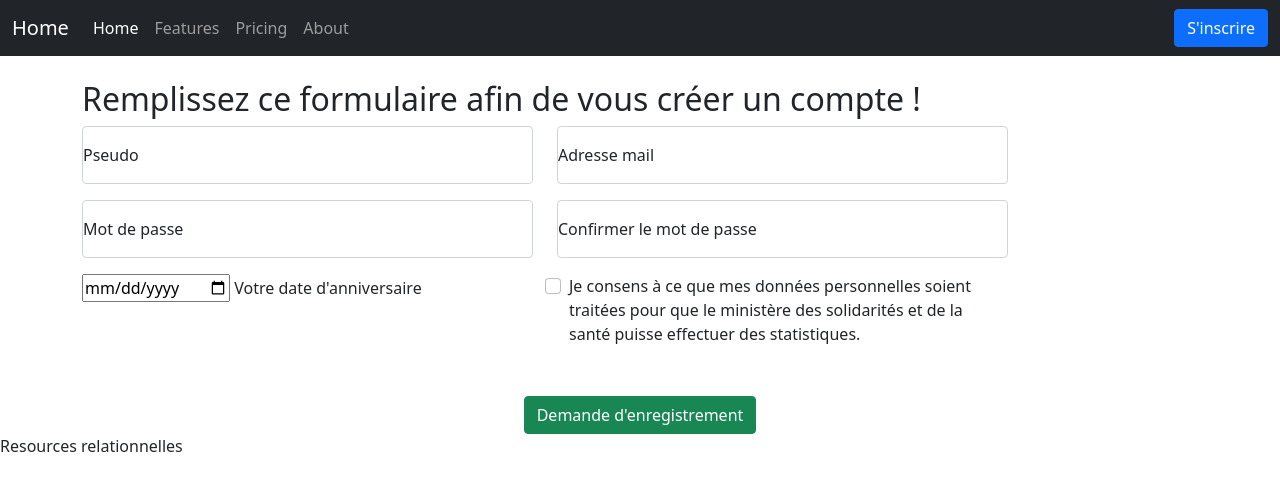
After one commit to DUSSARTLuke/Ressources_Relationnelles, a Symfony app: template templates/pages/Inscription/creationCompte.html.twig in a window 1280 px wide. The commit adds this page. Shown: the top 491 px of the page. Run offline with Twig, Linux system fonts and the light colour scheme; the template is opened without the code that fills it, so the values that code supplies are empty; form fields are guessed from the names that the template uses; some libraries are stand-ins or nearby versions.

Commit message:
inscription finie sauf envoie mail

```diff
--- a/assets/app.js
+++ b/assets/app.js
@@ -7,7 +7,7 @@
 
 // any CSS you import will output into a single css file (app.scss in this case)
 import './styles/app.scss';
-import './styles/bootstrap.min.css';
+// import './styles/bootstrap.min.css';
 
 // start the Stimulus application
-import './bootstrap';
+// import './bootstrap';
--- a/assets/styles/app.scss
+++ b/assets/styles/app.scss
@@ -1 +1,2 @@
+@import "bootstrap.min.css";
 @import './commons/body';
--- a/migrations/Version20220128142441.php
+++ b/migrations/Version20220222125719.php
@@ -10,7 +10,7 @@
 /**
  * Auto-generated Migration: Please modify to your needs!
  */
-final class Version20220128142441 extends AbstractMigration
+final class Version20220222125719 extends AbstractMigration
 {
     public function getDescription(): string
     {
@@ -27,7 +27,7 @@
         $this->addSql('CREATE TABLE relation_type (id INT AUTO_INCREMENT NOT NULL, name VARCHAR(80) NOT NULL, PRIMARY KEY(id)) DEFAULT CHARACTER SET utf8mb4 COLLATE `utf8mb4_unicode_ci` ENGINE = InnoDB');
         $this->addSql('CREATE TABLE resource (id INT AUTO_INCREMENT NOT NULL, category_id INT NOT NULL, created_by INT NOT NULL, name VARCHAR(255) NOT NULL, content LONGTEXT NOT NULL, status ENUM(\'CR\', \'WA\', \'PU\', \'DE\') DEFAULT \'CR\' NOT NULL COMMENT \'(DC2Type:ResourceStatusType)\', resource_type ENUM(\'GA\', \'AR\', \'CH\', \'PC\', \'WO\', \'RS\', \'OG\', \'VI\') NOT NULL COMMENT \'(DC2Type:ResourceType)\', created_at DATETIME NOT NULL, updated_at DATETIME NOT NULL, INDEX IDX_BC91F41612469DE2 (category_id), INDEX IDX_BC91F416DE12AB56 (created_by), PRIMARY KEY(id)) DEFAULT CHARACTER SET utf8mb4 COLLATE `utf8mb4_unicode_ci` ENGINE = InnoDB');
         $this->addSql('CREATE TABLE resource_relation_type (resource_id INT NOT NULL, relation_type_id INT NOT NULL, INDEX IDX_7218726289329D25 (resource_id), INDEX IDX_72187262DC379EE2 (relation_type_id), PRIMARY KEY(resource_id, relation_type_id)) DEFAULT CHARACTER SET utf8mb4 COLLATE `utf8mb4_unicode_ci` ENGINE = InnoDB');
-        $this->addSql('CREATE TABLE `user` (id INT AUTO_INCREMENT NOT NULL, username VARCHAR(180) NOT NULL, email VARCHAR(45) NOT NULL, address1 VARCHAR(150) DEFAULT NULL, address2 VARCHAR(150) DEFAULT NULL, postal_code VARCHAR(5) DEFAULT NULL, city VARCHAR(50) DEFAULT NULL, birthday DATETIME NOT NULL, social_situation VARCHAR(45) DEFAULT NULL, roles LONGTEXT NOT NULL COMMENT \'(DC2Type:json)\', password VARCHAR(255) NOT NULL, created_at DATETIME NOT NULL, is_active TINYINT(1) NOT NULL, is_rgpd TINYINT(1) NOT NULL, UNIQUE INDEX UNIQ_8D93D649F85E0677 (username), PRIMARY KEY(id)) DEFAULT CHARACTER SET utf8mb4 COLLATE `utf8mb4_unicode_ci` ENGINE = InnoDB');
+        $this->addSql('CREATE TABLE `user` (id INT AUTO_INCREMENT NOT NULL, username VARCHAR(180) NOT NULL, email VARCHAR(45) NOT NULL, address1 VARCHAR(150) DEFAULT NULL, address2 VARCHAR(150) DEFAULT NULL, postal_code VARCHAR(5) DEFAULT NULL, city VARCHAR(50) DEFAULT NULL, birthday DATETIME NOT NULL, social_situation VARCHAR(45) DEFAULT NULL, roles LONGTEXT NOT NULL COMMENT \'(DC2Type:json)\', password VARCHAR(255) NOT NULL, conf_password VARCHAR(255) NOT NULL, created_at DATETIME NOT NULL, is_active TINYINT(1) NOT NULL, is_rgpd TINYINT(1) NOT NULL, UNIQUE INDEX UNIQ_8D93D649F85E0677 (username), PRIMARY KEY(id)) DEFAULT CHARACTER SET utf8mb4 COLLATE `utf8mb4_unicode_ci` ENGINE = InnoDB');
         $this->addSql('ALTER TABLE comment ADD CONSTRAINT FK_9474526CA76ED395 FOREIGN KEY (user_id) REFERENCES `user` (id)');
         $this->addSql('ALTER TABLE comment ADD CONSTRAINT FK_9474526C89329D25 FOREIGN KEY (resource_id) REFERENCES resource (id)');
         $this->addSql('ALTER TABLE favorite ADD CONSTRAINT FK_68C58ED9A76ED395 FOREIGN KEY (user_id) REFERENCES `user` (id)');
--- a/src/Factory/UserFactory.php
+++ b/src/Factory/UserFactory.php
@@ -106,6 +106,7 @@
             ->setBirthday($user['birthday'])
             ->setRoles($user['roles'])
             ->setPassword($this->userPasswordEncoder->encodePassword($userReturn, $user['password']))
+            ->setConfPassword($this->userPasswordEncoder->encodePassword($userReturn, $user['password']))
             ->setIsActive($user['isActive'])
             ->setIsRGPD(true);
 
--- a/src/Form/CreationCompteType.php
+++ b/src/Form/CreationCompteType.php
@@ -20,7 +20,6 @@
             ->add('password', PasswordType::class)
             ->add('email', EmailType::class)
             ->add('confPassword', PasswordType::class)
-            ->add('birthday', DateTimeType::class)
         ;
     }
 
--- a/templates/base.html.twig
+++ b/templates/base.html.twig
@@ -7,6 +7,7 @@
         {% endblock %}
     </title>
     {% block stylesheets %}
+        <link href="https://cdn.jsdelivr.net/npm/bootstrap@5.1.3/dist/css/bootstrap.min.css" rel="stylesheet" integrity="sha384-1BmE4kWBq78iYhFldvKuhfTAU6auU8tT94WrHftjDbrCEXSU1oBoqyl2QvZ6jIW3" crossorigin="anonymous">
         {{ encore_entry_link_tags('app') }}
     {% endblock %}
 
@@ -17,6 +18,16 @@
 <header>
     {% include 'includes/navbar.html.twig' %}
 </header>
+{% for message in app.flashes('warning') %}
+    <div class="alert alert-danger" style="margin: 0 !important" role="alert">
+        {{ message }}
+    </div>
+{% endfor %}
+{% for message in app.flashes('success') %}
+    <div class="alert alert-success" style="margin: 0 !important" role="alert">
+        {{ message }}
+    </div>
+{% endfor %}
 <body>
 {% block body %}
 
--- a/templates/includes/navbar.html.twig
+++ b/templates/includes/navbar.html.twig
@@ -26,5 +26,8 @@
 
             </ul>
         </div>
+        <div class="d-flex">
+            <a href="{{ path('creation_compte') }}" class="btn btn-primary">S'inscrire</a>
+        </div>
     </div>
 </nav>
--- /dev/null
+++ b/templates/pages/Inscription/creationCompte.html.twig
@@ -0,0 +1,55 @@
+{% extends 'base.html.twig' %}
+
+{% block title %}Créer un compte{% endblock %}
+{% block body %}
+
+
+    </br>
+    <div class="container">
+        <div class="InscriptionBox">
+            <div>
+                <h2> Remplissez ce formulaire afin de vous créer un compte ! </h2>
+            </div>
+            {{form_start(form)}}
+            <div class="row">
+                <div class="form-floating mb-3 col-5">
+                    {{ form_widget(form.username, {'attr': {'placeholder': 'Pseudo', 'class': 'form-control'}}) }}
+                    {{ form_label(form.username, 'Pseudo') }}
+                </div>
+                <div class="form-floating mb-3 col-5">
+                    {{ form_widget(form.email, {'attr': {'placeholder': 'Adresse mail', 'class': 'form-control'}}) }}
+                    {{ form_label(form.email, 'Adresse mail') }}
+                </div>
+            </div>
+            <div class="row">
+                <div class="form-floating mb-3 col-5">
+                    {{ form_widget(form.password, {'attr': {'placeholder': 'Mot de passe', 'class': 'form-control'}}) }}
+                    {{ form_label(form.password, 'Mot de passe') }}
+                </div>
+                <div class="form-floating mb-3 col-5">
+                    {{ form_widget(form.confPassword, {'attr': {'placeholder': 'Confirmer le mot de passe', 'class': 'form-control'}}) }}
+                    {{ form_label(form.confPassword, 'Confirmer le mot de passe') }}
+                </div>
+            </div>
+            <div class="row">
+                <div class="mb-3 col-5">
+                    <input type="date" name="birthday">
+                    <label for="birthday">Votre date d'anniversaire</label>
+                </div>
+                <div class="form-check col-lg-5">
+                    <input class="form-check-input" type="checkbox" name="rgpd"/>
+                    <label class="form-check-label" for="rgpd">
+                        Je consens à ce que mes données personnelles soient traitées pour que le ministère des
+                        solidarités et de la santé puisse effectuer des statistiques.
+                    </label>
+                </div>
+            </div>
+            <div class="mt-5 text-center">
+                <button type='submit' class='btn btn-success'>Demande d'enregistrement</button>
+
+            </div>
+        </div>
+        {{form_end(form)}}
+    </div>
+
+{% endblock %}
```
Also changed, not shown: src/Controller/InscriptionController.php (+11 -5 lines), src/Entity/User.php (+5 -5 lines), templates/Inscription/creationCompte.html.twig (deleted, +0 -48 lines).
